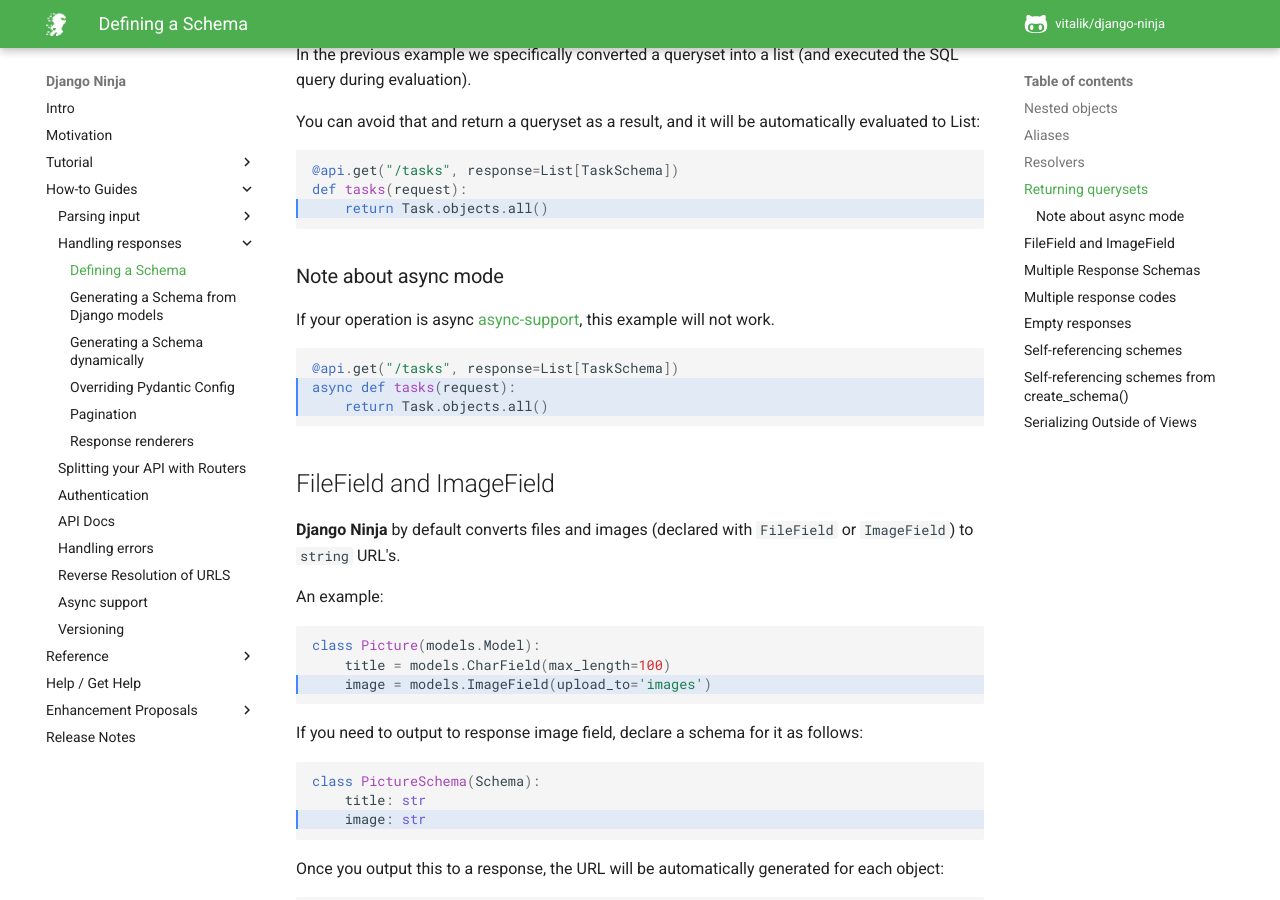
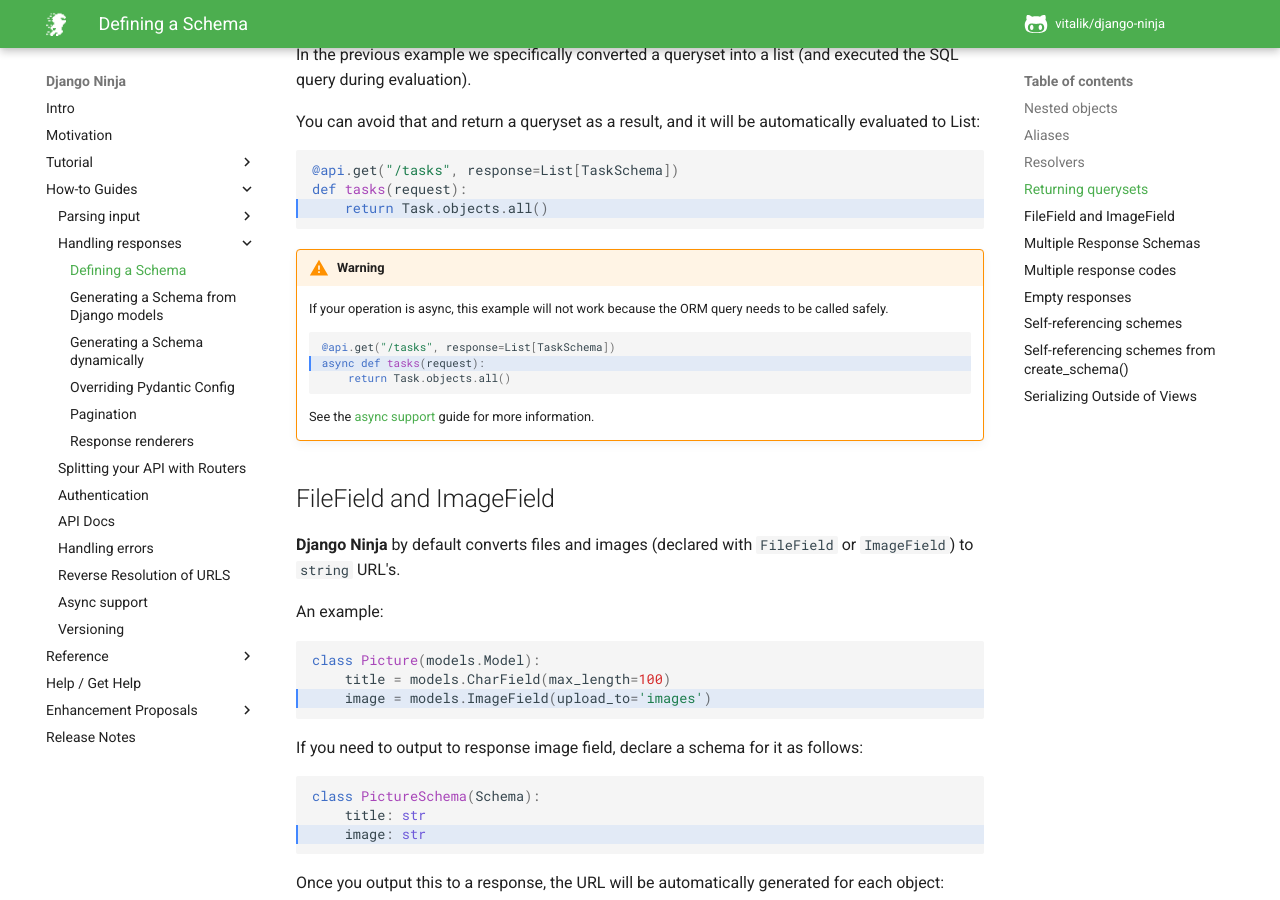
Before and after one commit to rainbow1016/django-master, an MkDocs documentation site: the page built from docs/docs/guides/response/index.md, in a window 1280 px wide and 900 px high, scrolled down 3787 px. Built offline with MkDocs 1.6.1 and Material for MkDocs 9.7.7, drawn with Linux system fonts in a browser that asks for light colours; comment, search, counter and statistics services are not loaded.

Commit message:
Minor documentation url fixes

````diff
--- a/docs/docs/guides/response/index.md
+++ b/docs/docs/guides/response/index.md
@@ -194,15 +194,17 @@ def tasks(request):
     return Task.objects.all()
 ```
 
-### Note about async mode
+!!! warning
 
-If your operation is async [async-support](https://django-ninja.rest-framework.com/async-support), this example will not work.
+    If your operation is async, this example will not work because the ORM query needs to be called safely.
 
-```Python hl_lines="2 3"
-@api.get("/tasks", response=List[TaskSchema])
-async def tasks(request):
-    return Task.objects.all()
-```
+    ```Python hl_lines="2"
+    @api.get("/tasks", response=List[TaskSchema])
+    async def tasks(request):
+        return Task.objects.all()
+    ```
+
+    See the [async support](../async-support#using-orm) guide for more information.
 
 
 ## FileField and ImageField
````
Also changed, not shown: docs/docs/guides/async-support.md (+2 -2 lines), docs/docs/guides/authentication.md (+1 -1 lines).
